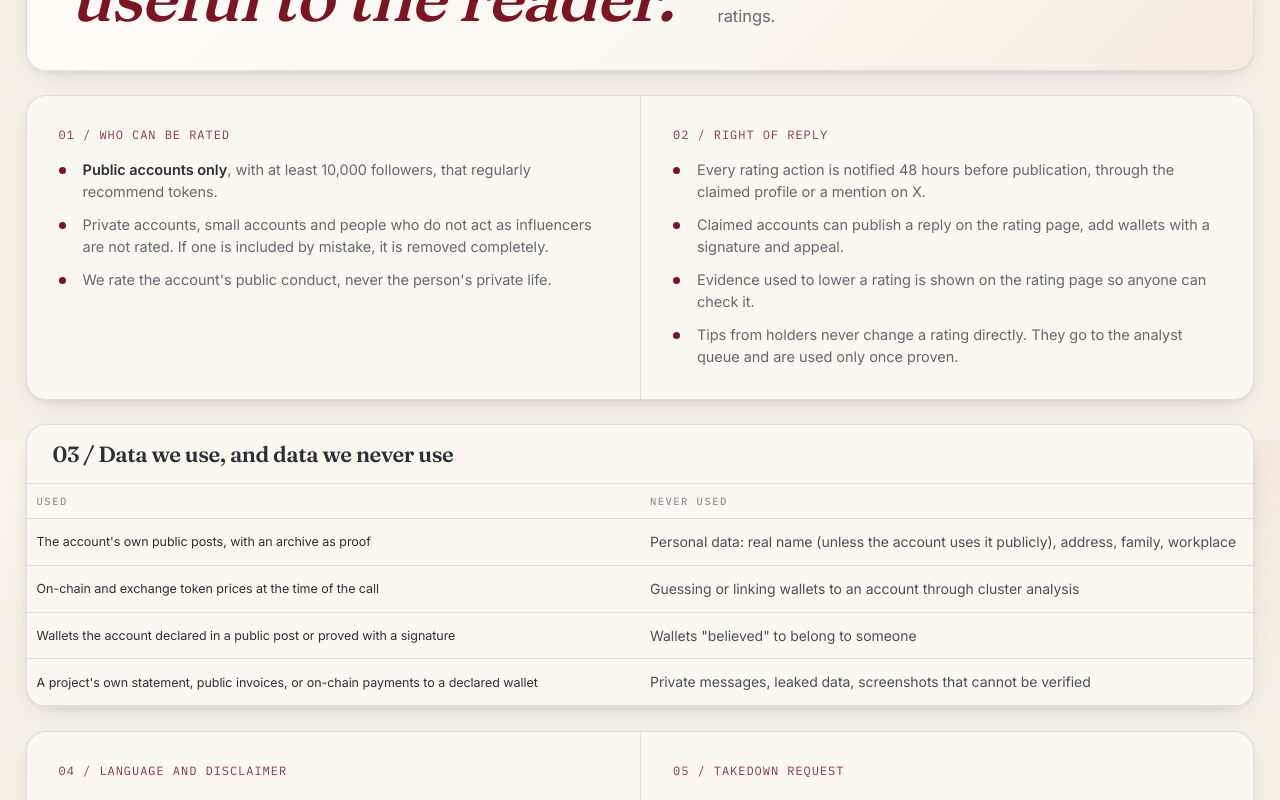
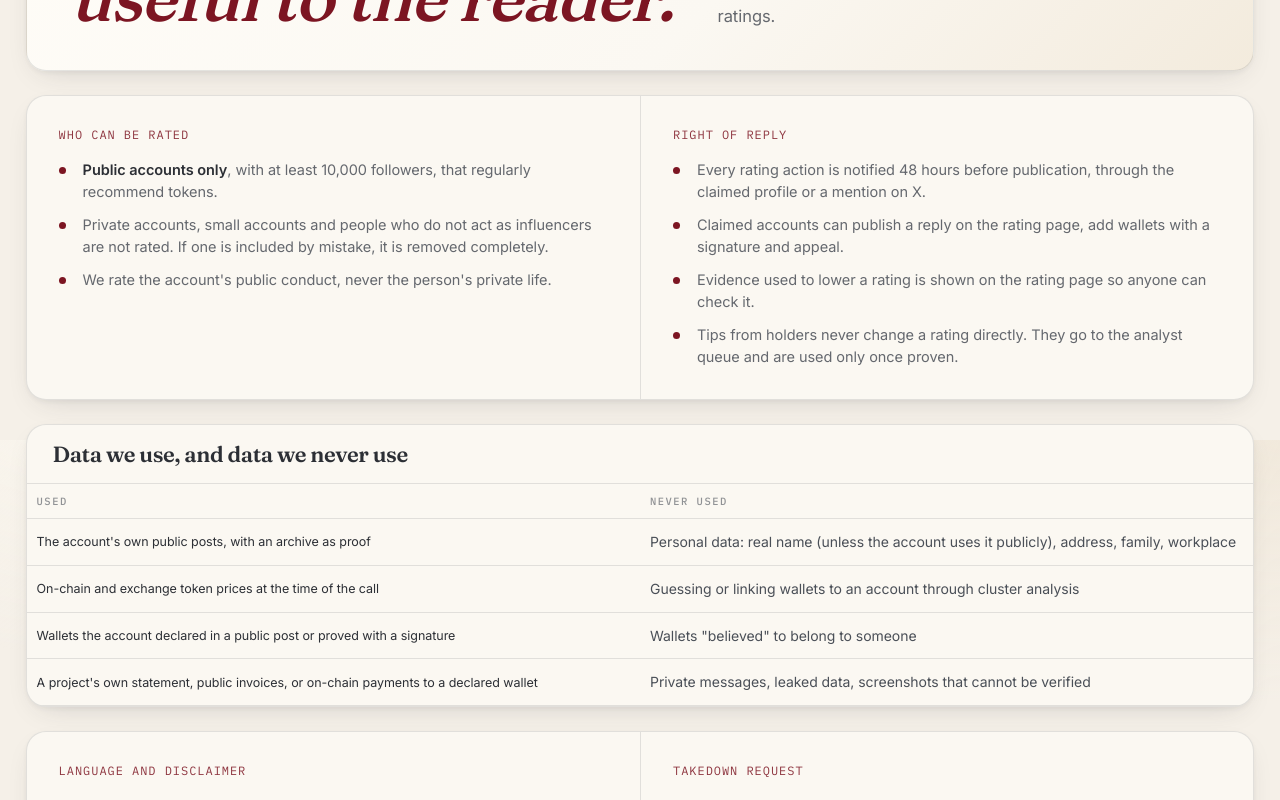
Before and after one commit to FidesRating/Fides, a Next.js app: page /ethics in a window 1280 px wide. Shown: the part 360-1160 px from the top of the page. Built offline with nearby package versions, Linux system fonts and the light colour scheme; no server answers.

Commit message:
feat(web): remove the section numbers from labels and the navigation menu

```diff
--- a/components/NavLinks.tsx
+++ b/components/NavLinks.tsx
@@ -17,11 +17,10 @@ export default function NavLinks({ children }: { children: ReactNode }) {
   const path = usePathname();
   return (
     <nav className="nav" aria-label="Main">
-      {ITEMS.map((it, i) => {
+      {ITEMS.map((it) => {
         const on = it.href === '/' ? path === '/' : path.startsWith(it.href);
         return (
           <Link key={it.href} href={it.href} className={on ? 'on' : undefined} aria-current={on ? 'page' : undefined}>
-            <span className="n">{String(i + 1).padStart(2, '0')}_</span>
             {it.label}
           </Link>
         );
--- a/components/home/ActionsSection.tsx
+++ b/components/home/ActionsSection.tsx
@@ -8,7 +8,7 @@ export default function ActionsSection({ actions }: { actions: RatingAction[] })
     <section className="box" id="actions" aria-labelledby="h-actions">
       <div className="act-head">
         <div className="l">
-          <span className="idx">03.1 / RATING ACTIONS</span>
+          <span className="idx">RATING ACTIONS</span>
           <h2 id="h-actions">Upgrades, downgrades, <em>affirmations.</em></h2>
 
         </div>
--- a/components/home/BuiltSection.tsx
+++ b/components/home/BuiltSection.tsx
@@ -4,7 +4,7 @@ export default function BuiltSection() {
     <section className="box" aria-labelledby="h-built">
       <div className="sec-head built-head">
         <div className="l">
-          <span className="idx">05 / HOW EVERY RATING IS BUILT</span>
+          <span className="idx">HOW EVERY RATING IS BUILT</span>
           <h2 id="h-built">Three instruments. <em>One committee's vote.</em></h2>
         </div>
         <div className="l">
--- a/components/home/DeskSection.tsx
+++ b/components/home/DeskSection.tsx
@@ -5,7 +5,7 @@ export default function DeskSection() {
     <>
     <section className="box holders" id="desk" aria-labelledby="h-desk">
       <div className="l">
-        <span className="idx">08 / FOR HOLDERS</span>
+        <span className="idx">FOR HOLDERS</span>
         <span className="eyebrow"><i className="dot"></i>FOR THE FIDES DESK</span>
         <h2 id="h-desk">See the evidence first. <em>Never touch the rating.</em></h2>
         <Link className="btn" href="/desk" style={{ alignSelf: 'flex-start' }}>Open the FIDES Desk ↗</Link>
--- a/components/home/MethodSection.tsx
+++ b/components/home/MethodSection.tsx
@@ -3,7 +3,7 @@ export default function MethodSection() {
     <>
     <section className="box method" id="method" aria-labelledby="h-method">
       <div className="l">
-        <span className="idx">06 / METHODOLOGY</span>
+        <span className="idx">METHODOLOGY</span>
         <span className="eyebrow"><i className="dot"></i>FAIR TO THE RATED, USEFUL TO THE READER</span>
         <h2 id="h-method">Every rating can be checked, <em>and answered.</em></h2>
         <p className="sub">Public data only, a published scorecard, notice before publication, and a right of reply on the page.</p>
--- a/components/home/RatingsPreview.tsx
+++ b/components/home/RatingsPreview.tsx
@@ -7,7 +7,7 @@ export default function RatingsPreview({ ratings }: { ratings: RatingListItem[]
     <section className="box" aria-labelledby="h-list">
       <div className="act-head">
         <div className="l">
-          <span className="idx">03.2 / RATINGS</span>
+          <span className="idx">RATINGS</span>
           <h2 id="h-list">Latest changes on <em>the scale.</em></h2>
 
         </div>
--- a/components/home/ReportSection.tsx
+++ b/components/home/ReportSection.tsx
@@ -4,7 +4,7 @@ export default function ReportSection() {
     <section className="box bp" aria-labelledby="h-rating">
       <div className="sec-head">
         <div className="l">
-          <span className="idx">04 / THE REPORT</span>
+          <span className="idx">THE REPORT</span>
           <span className="eyebrow">THE REPORT · THE RATING</span>
           <h2 id="h-rating">One letter. Four pillars. <em>One committee.</em></h2>
         </div>
--- a/components/home/ResearchSection.tsx
+++ b/components/home/ResearchSection.tsx
@@ -5,7 +5,7 @@ export default function ResearchSection() {
     <>
     <section className="box research" id="research" aria-labelledby="h-research">
       <div className="l">
-        <span className="idx">07 / RESEARCH</span>
+        <span className="idx">RESEARCH</span>
         <h2 id="h-research">The research behind <em>the ratings.</em></h2>
         <Link className="btn" href="/research" style={{ alignSelf: 'flex-start', marginTop: 'auto' }}>All research <svg viewBox="0 0 16 16" fill="none" stroke="currentColor" strokeWidth="1.8"><path d="M4 12 12 4M5.5 4H12v6.5"/></svg></Link>
       </div>
--- a/components/home/ScaleSection.tsx
+++ b/components/home/ScaleSection.tsx
@@ -7,7 +7,7 @@ export default function ScaleSection() {
     <section className="box" id="rankings" aria-labelledby="h-scale">
       <div className="scale-top">
         <div className="copy">
-          <span className="idx">02 / THE SCALE</span>
+          <span className="idx">THE SCALE</span>
           <span className="eyebrow"><i className="dot"></i>THE SCALE · VERSION I</span>
           <h2 id="h-scale">Trusted grade, <em>or speculative.</em></h2>
           <p className="sub">A rating is one letter, but it carries four pillars of evidence and a committee decision behind it.</p>
--- a/components/home/WallSection.tsx
+++ b/components/home/WallSection.tsx
@@ -4,7 +4,7 @@ export default function WallSection() {
     <section className="box" aria-labelledby="h-wall">
       <div className="wall">
         <div className="l">
-          <span className="idx">09 / THE WALL</span>
+          <span className="idx">THE WALL</span>
           <h2 id="h-wall">Tips and ratings are <em>kept apart.</em></h2>
           <p className="sub">Holders can send evidence. Analysts check it. Only the committee changes a rating.</p>
         </div>
--- a/components/pages/EthicsPage.tsx
+++ b/components/pages/EthicsPage.tsx
@@ -16,7 +16,7 @@ export default function EthicsPage() {
       </section>
       <section className="box split">
         <div className="panel">
-          <span className="idx">01 / WHO CAN BE RATED</span>
+          <span className="idx">WHO CAN BE RATED</span>
           <ul className="list-dot">
             <li><span><b>Public accounts only</b>, with at least 10,000 followers, that regularly recommend tokens.</span></li>
             <li><span>Private accounts, small accounts and people who do not act as influencers are not rated. If one is included by mistake, it is removed completely.</span></li>
@@ -24,7 +24,7 @@ export default function EthicsPage() {
           </ul>
         </div>
         <div className="panel">
-          <span className="idx">02 / RIGHT OF REPLY</span>
+          <span className="idx">RIGHT OF REPLY</span>
           <ul className="list-dot">
             <li><span>Every rating action is notified 48 hours before publication, through the claimed profile or a mention on X.</span></li>
             <li><span>Claimed accounts can publish a reply on the rating page, add wallets with a signature and appeal.</span></li>
@@ -34,7 +34,7 @@ export default function EthicsPage() {
         </div>
       </section>
       <section className="box">
-        <div className="secbar"><h3>03 / Data we use, and data we never use</h3></div>
+        <div className="secbar"><h3>Data we use, and data we never use</h3></div>
         <div className="tbl-wrap">
           <table className="tbl">
             <thead><tr><th scope="col" style={{ width: '50%' }}>Used</th><th scope="col">Never used</th></tr></thead>
@@ -49,13 +49,13 @@ export default function EthicsPage() {
       </section>
       <section className="box split">
         <div className="panel">
-          <span className="idx">04 / LANGUAGE AND DISCLAIMER</span>
+          <span className="idx">LANGUAGE AND DISCLAIMER</span>
           <p>A rating is an opinion based on a published methodology, not a statement of fact about anyone's intent. We write "proven undisclosed", never "scammer".</p>
           <p>D is used only when the evidence is complete: a proven paid promotion, not disclosed, and a sale from a wallet the account declared itself.</p>
           <div className="reply" style={{ fontSize: '13.5px' }}>FIDES ratings are opinions based on public data and a published methodology. They are not statements of fact, not regulated credit ratings, and not investment advice.</div>
         </div>
         <div className="panel" id="takedown">
-          <span className="idx">05 / TAKEDOWN REQUEST</span>
+          <span className="idx">TAKEDOWN REQUEST</span>
           <p>For accounts that do not meet the coverage rules. A removed account disappears from every public page and from the sitemap.</p>
           <TakedownForm />
         </div>
```
